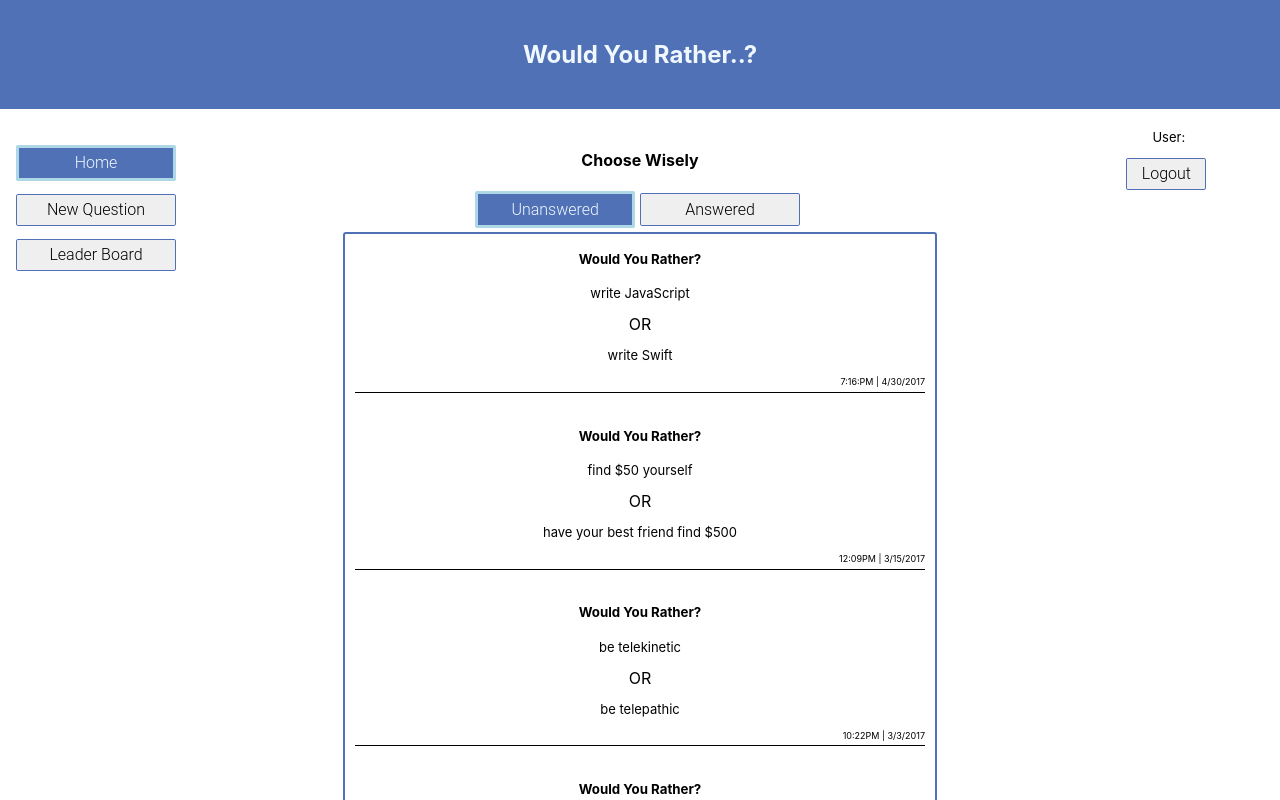
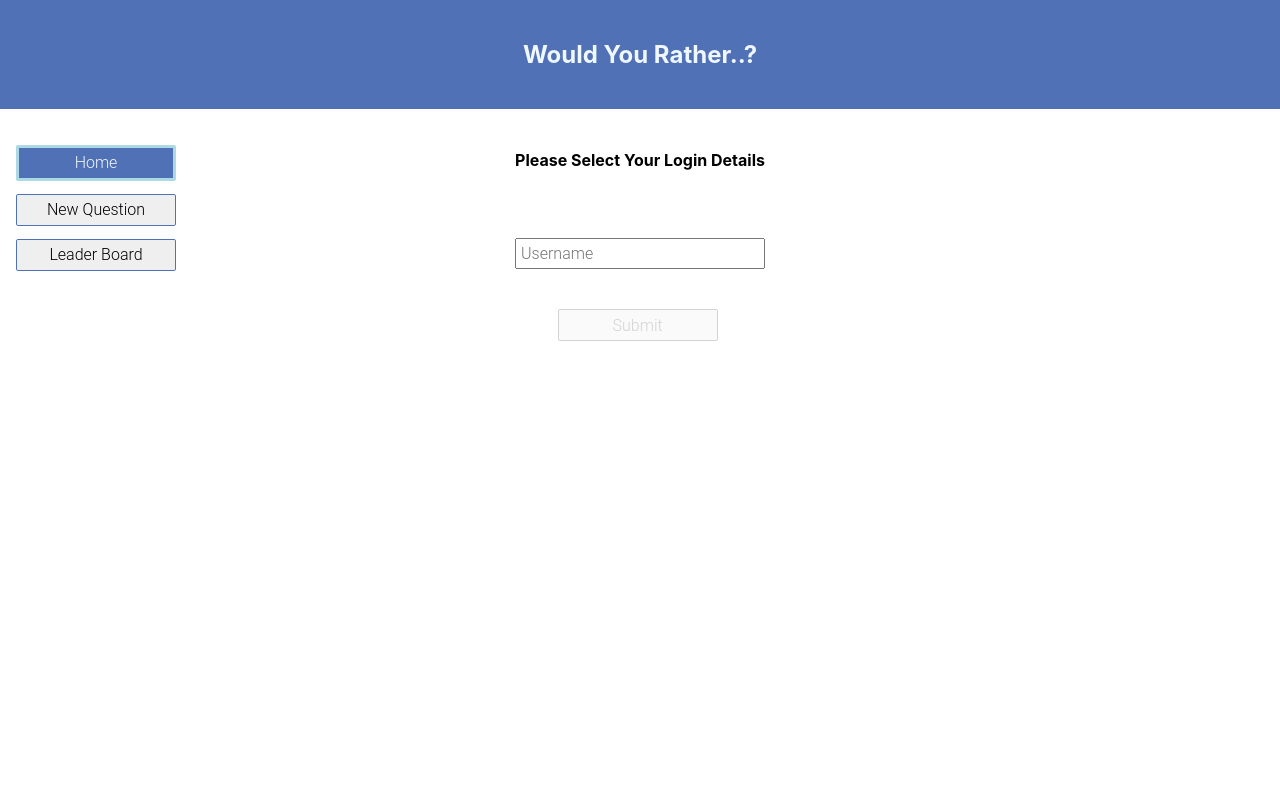
Before and after one commit to IrmakD1/would-you-rather-nanodegree, a React (Create React App) app: page / in a window 1280 px wide. Shown: the top 800 px of the page. Built offline with nearby package versions, Linux system fonts and the light colour scheme.

Commit message:
readded login logic

```diff
--- a/src/pages/Home.js
+++ b/src/pages/Home.js
@@ -47,21 +47,21 @@ class Home extends Component {
         const { displayAnswered, answeredButton, unansweredButton } = this.state
 
 
-        // if (authedUser === null) {
-        //     return (
-        //         <div className='home-page'>
-        //             <div className='nav-panel'>
-        //                 < NavigationPanel
-        //                     pageTitle={pageTitle}
-        //                     pages={pages}/>
-        //             </div>
-        //             <div className='login-content'>
-        //                 <h4>Please Select Your Login Details</h4>
-        //                 <LoginForm users={users}/>
-        //             </div>
-        //     </div>
-        //     )
-        // }
+        if (authedUser === null) {
+            return (
+                <div className='home-page'>
+                    <div className='nav-panel'>
+                        < NavigationPanel
+                            pageTitle={pageTitle}
+                            pages={pages}/>
+                    </div>
+                    <div className='login-content'>
+                        <h4>Please Select Your Login Details</h4>
+                        <LoginForm users={users}/>
+                    </div>
+            </div>
+            )
+        }
 
         return(
             <div className='home-page'>
```
